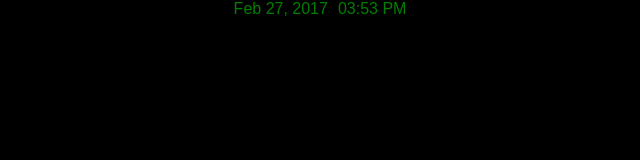
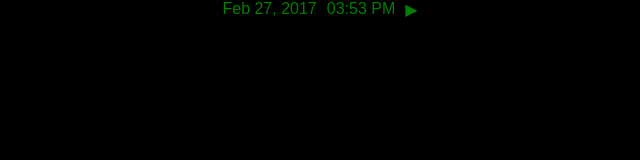
Before and after one commit to kpsroka/AirYou, a React (Create React App) app: page / in a window 1280 px wide. Shown: the top 160 px of the page, without its empty margins (320-960 px from the left). Built offline with nearby package versions, Linux system fonts and the light colour scheme.

Commit message:
Adding tick speed symbol and bindings to ClockComponent

```diff
--- a/src/ui/components/Clock.js
+++ b/src/ui/components/Clock.js
@@ -14,6 +14,10 @@ class Clock extends Component {
         <div>{this.props.displayDate}</div>
         <div className="DateTimeSpacer" />
         <div>{this.props.displayTime}</div>
+        <div className="DateTimeSpacer" />
+        <div onClick={() => this.props.onTickChange()}>
+          {this.props.tickSpeedSymbol}
+        </div>
       </div>
     );
   }
--- a/src/ui/components/ClockComponent.js
+++ b/src/ui/components/ClockComponent.js
@@ -12,7 +12,8 @@ let TIME_FORMAT_OPTIONS = {
 function mapStateToProps(state) {
   return {
     displayDate: toDisplayDate(state.time.millis),
-    displayTime: toDisplayTime(state.time.millis)
+    displayTime: toDisplayTime(state.time.millis),
+    tickSpeedSymbol: String.fromCharCode(9654),
   };
 }
 
@@ -25,7 +26,10 @@ function toDisplayTime(millis) {
 }
 
 function mapDispatchToProps(dispatch) {
-  return { onTick: () => dispatch({type: 'TIME_TICK'}) };
+  return {
+    onTick: () => dispatch({type: 'TIME_TICK'}),
+    onTickChange: () => dispatch({type: 'TIME_TICK_CHANGE'})
+  };
 }
 
 const ClockComponent = connect(mapStateToProps, mapDispatchToProps)(Clock);
```
